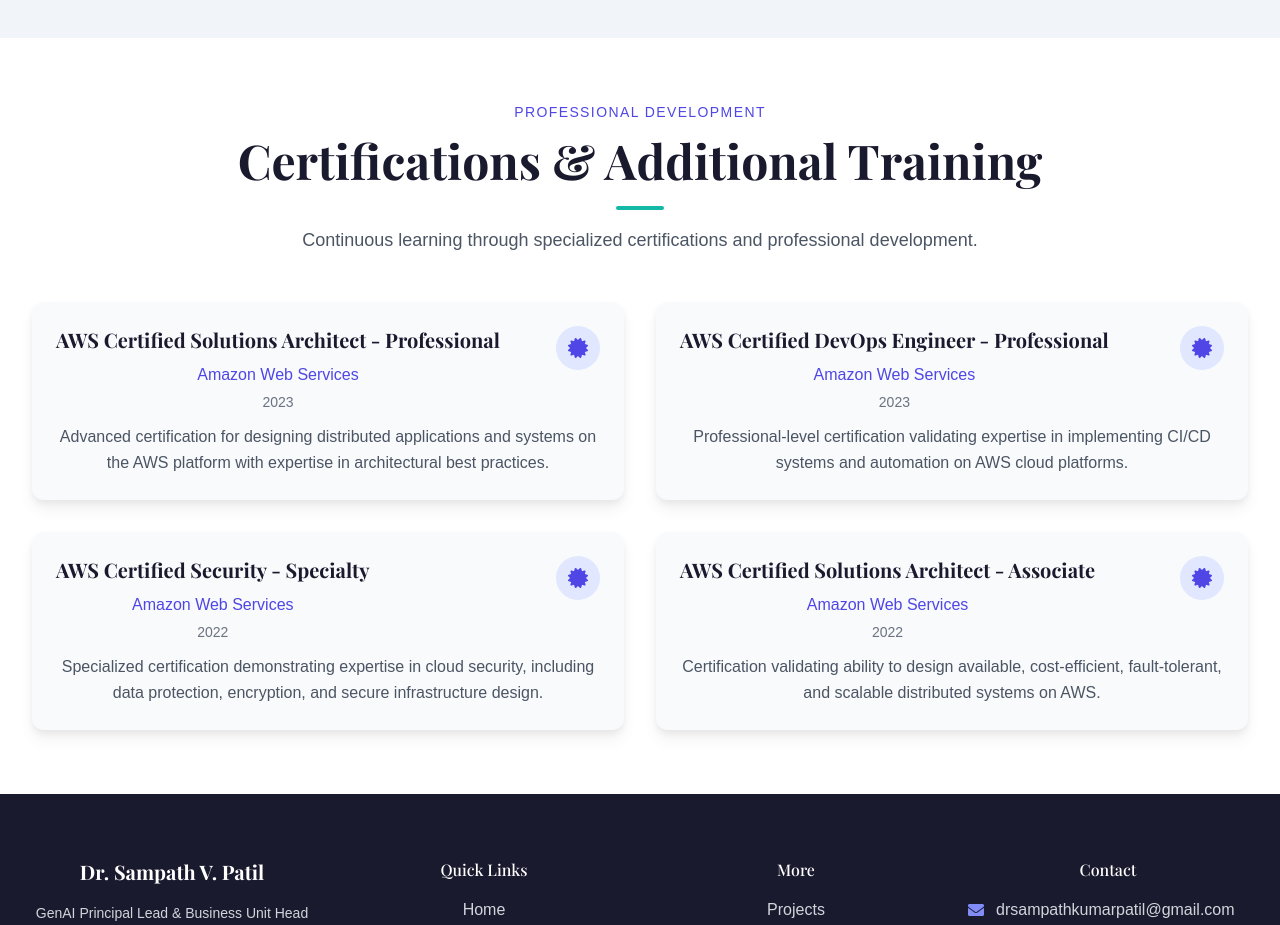
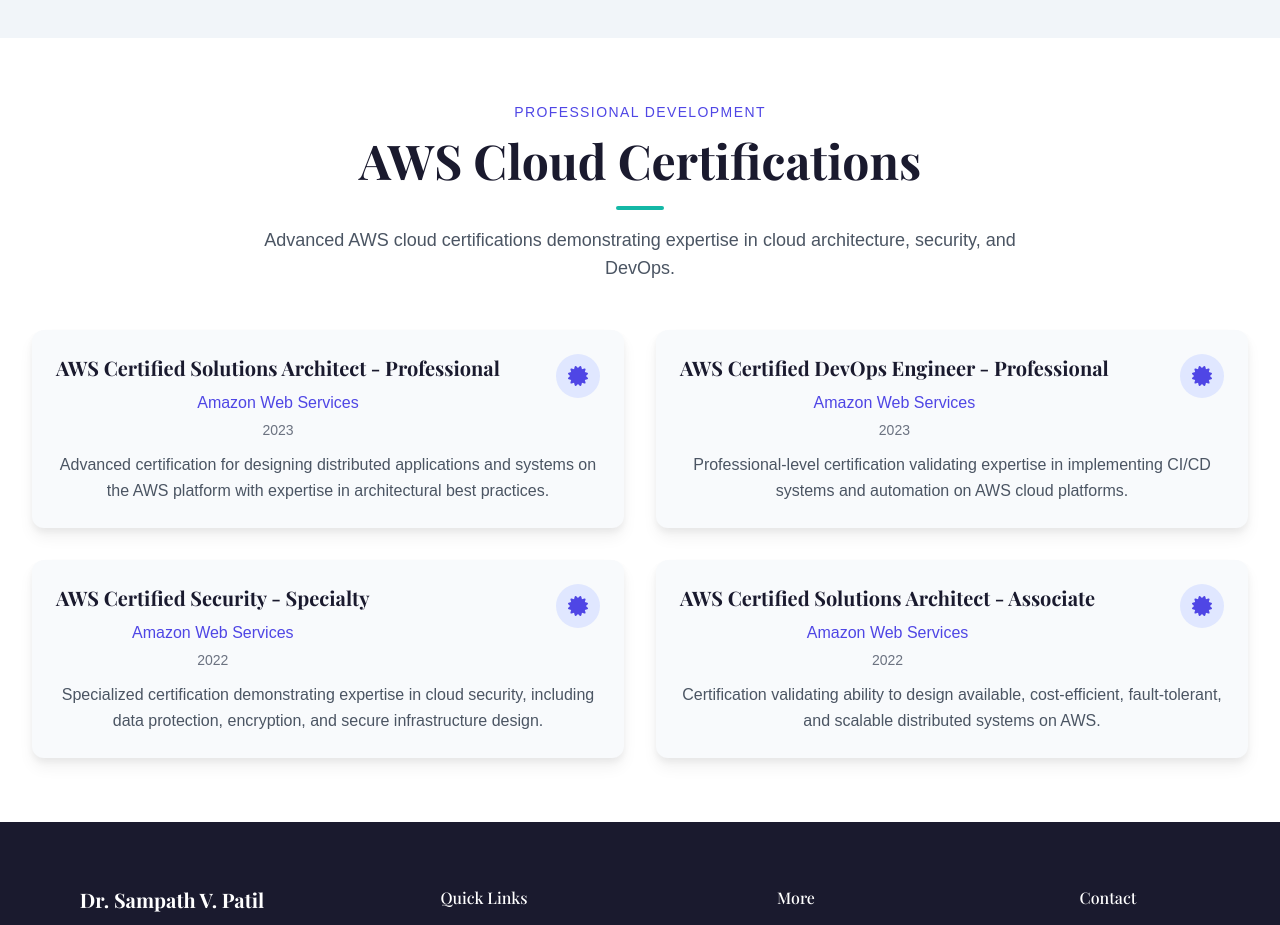
Before and after one commit to Sampathkumarvpatil/DrSampath, a React (Create React App) app in the folder frontend/: page /education in a window 1280 px wide. Shown: the part 3180-4105 px from the top of the page. Built offline with nearby package versions, Linux system fonts and the light colour scheme; a web font is replaced by a local one.

Commit message:
auto-commit for 64fbe454-7b3d-462b-9926-7f7b648a3bad

```diff
--- a/frontend/src/pages/Education.js
+++ b/frontend/src/pages/Education.js
@@ -284,8 +284,8 @@ const Education = () => {
         <div className="container">
           <SectionTitle
             subtitle="PROFESSIONAL DEVELOPMENT"
-            title="Certifications & Additional Training"
-            description="Continuous learning through specialized certifications and professional development."
+            title="AWS Cloud Certifications"
+            description="Advanced AWS cloud certifications demonstrating expertise in cloud architecture, security, and DevOps."
           />
 
           <div className="mt-12 grid grid-cols-1 md:grid-cols-2 gap-8">
```
